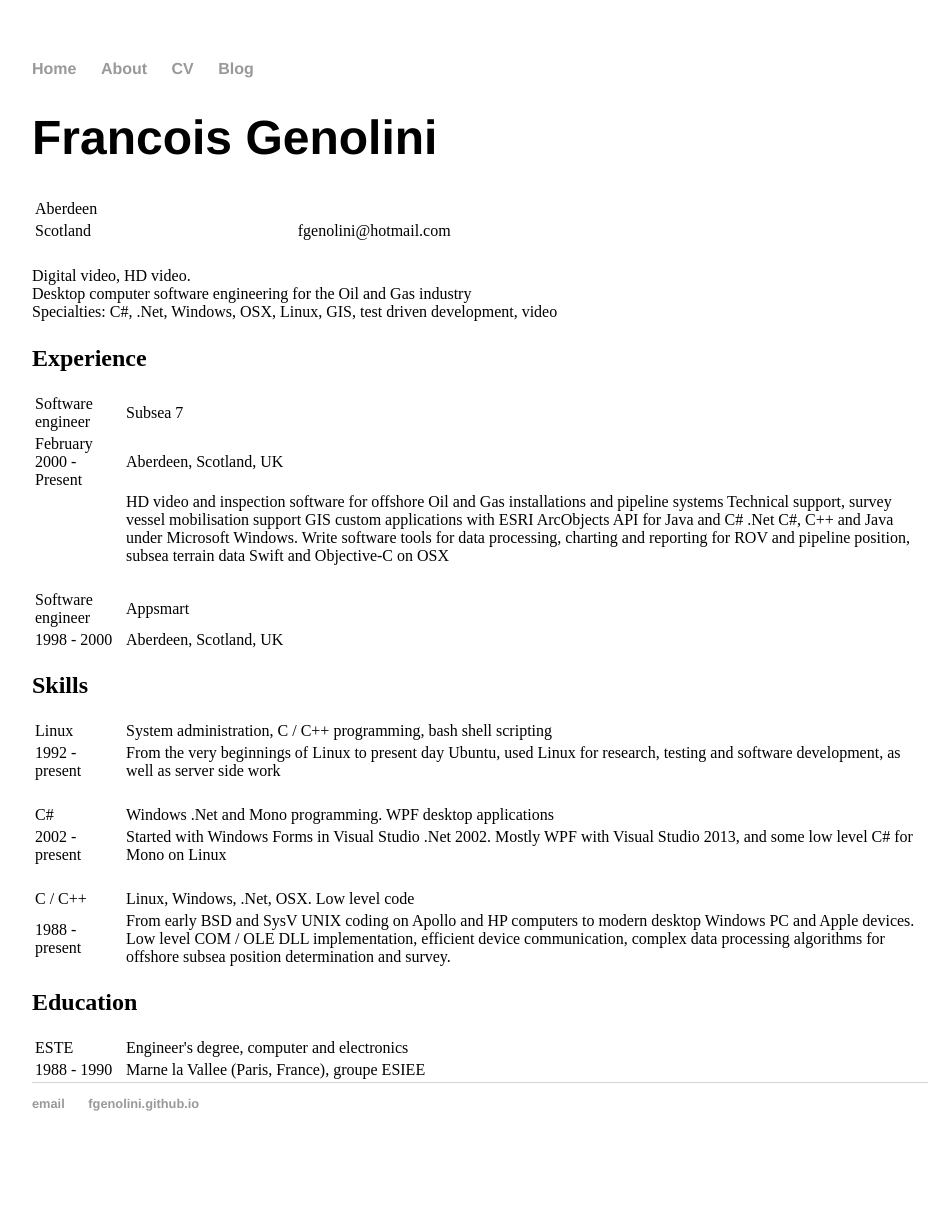
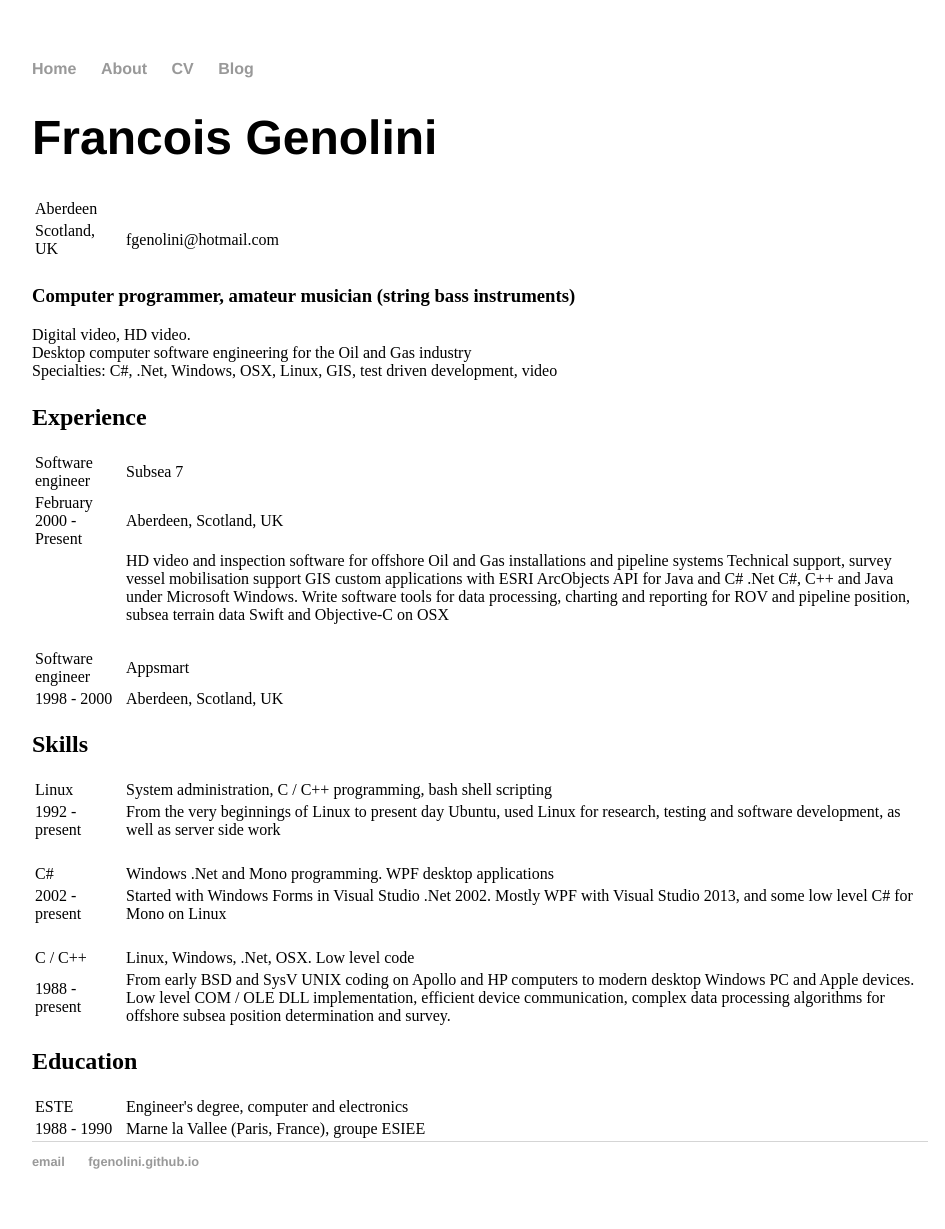
Before and after one commit to fgenolini/fgenolini.github.io, a Jekyll site: the page built from cv/index.html, in a window 1280 px wide. Shown: the whole page, without its empty margins (160-1105 px from the left). Built offline with Jekyll 4.4.1, drawn with Linux system fonts in a browser that asks for light colours; before the commit the page ends 1171 px from its top, so only the background shows below that.

Commit message:
Cosmetics

```diff
--- a/cv/index.html
+++ b/cv/index.html
@@ -4,16 +4,19 @@ title: Francois Genolini
 ---
 <h1>Francois Genolini</h1>
 <table style="width:100%">
+  <col width="10%">
+  <col width="90%">
   <tr>
     <td>Aberdeen</td>
     <td></td>
   </tr>
   <tr>
-    <td>Scotland</td>
+    <td>Scotland, UK</td>
     <td>fgenolini@hotmail.com</td>
   </tr>
 </table>
 <p>
+  <h3>Computer programmer, amateur musician (string bass instruments)</h3>
 <div>
 Digital video, HD video.
 </div>
```
